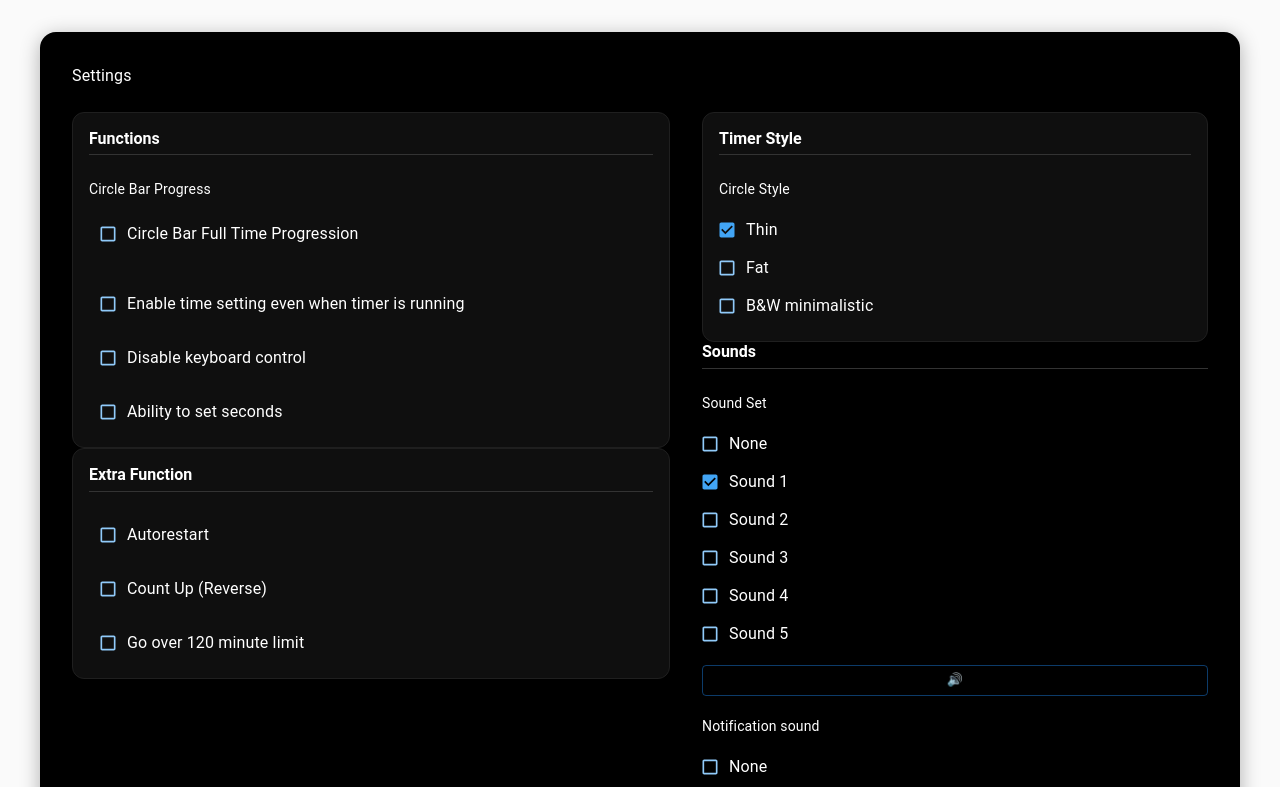
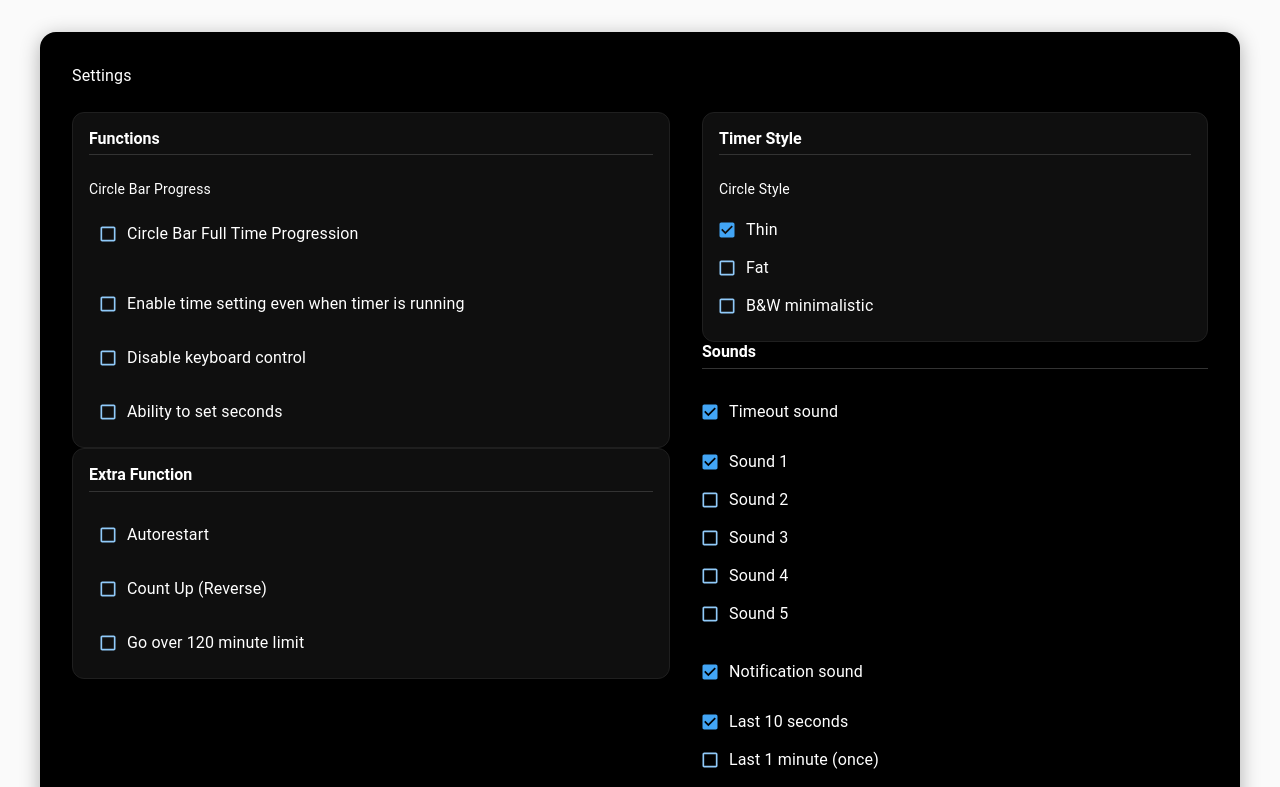
Before and after one commit to Iqnis-03/mqtjs_sv, a React (Create React App) app: page / in a window 1280 px wide. Shown: the top 787 px of the page. Built offline with nearby package versions, Linux system fonts and the light colour scheme.

Commit message:
Revamp Sounds UI: rename, remove None, add master toggles, auto-preview on selection
cgen-04dc33f95a35460fbf676de190c52b82

```diff
--- a/src/components/MqtSetting.js
+++ b/src/components/MqtSetting.js
@@ -202,14 +202,23 @@ const MqtSetting = () => {
 
   // SOUND preview
   const previewAudioRef = useRef(null);
-  const handlePreviewSound = async () => {
+  const handlePreviewSound = async (previewSet) => {
     try {
-      if (soundSet === 0) return;
+      const target = typeof previewSet === 'number' ? previewSet : soundSet;
+      if (previewSet === 'warn') {
+        const audio = new Audio(`/warn-end-sound.mp3`);
+        previewAudioRef.current = audio;
+        audio.preload = 'auto';
+        audio.volume = 1.0;
+        await audio.play();
+        return;
+      }
+      if (target === 0) return;
       if (previewAudioRef.current) {
         previewAudioRef.current.pause();
         previewAudioRef.current.currentTime = 0;
       }
-      const suffix = soundSet === 1 ? '' : soundSet;
+      const suffix = target === 1 ? '' : target;
       const audio = new Audio(`/end-sound${suffix}.mp3`);
       previewAudioRef.current = audio;
       audio.preload = 'auto';
@@ -292,23 +301,20 @@ const MqtSetting = () => {
 
           <div className="settings-section">
             <h3>Sounds</h3>
-            <Typography variant="body2">Sound Set</Typography>
+            <FormControlLabel control={<Checkbox size="small" checked={soundSet !== 0} onChange={(e) => setSoundSet(e.target.checked ? (soundSet === 0 ? 1 : soundSet) : 0)} />} label="Timeout sound" />
             <Stack>
-              <FormControlLabel control={<Checkbox size="small" checked={soundSet === 0} onChange={() => setSoundSet(0)} />} label="None" />
-              <FormControlLabel control={<Checkbox size="small" checked={soundSet === 1} onChange={() => setSoundSet(1)} />} label="Sound 1" />
-              <FormControlLabel control={<Checkbox size="small" checked={soundSet === 2} onChange={() => setSoundSet(2)} />} label="Sound 2" />
-              <FormControlLabel control={<Checkbox size="small" checked={soundSet === 3} onChange={() => setSoundSet(3)} />} label="Sound 3" />
-              <FormControlLabel control={<Checkbox size="small" checked={soundSet === 4} onChange={() => setSoundSet(4)} />} label="Sound 4" />
-              <FormControlLabel control={<Checkbox size="small" checked={soundSet === 5} onChange={() => setSoundSet(5)} />} label="Sound 5" />
+              <FormControlLabel control={<Checkbox size="small" checked={soundSet === 1} onChange={() => { setSoundSet(1); handlePreviewSound(1); }} disabled={soundSet === 0} />} label="Sound 1" />
+              <FormControlLabel control={<Checkbox size="small" checked={soundSet === 2} onChange={() => { setSoundSet(2); handlePreviewSound(2); }} disabled={soundSet === 0} />} label="Sound 2" />
+              <FormControlLabel control={<Checkbox size="small" checked={soundSet === 3} onChange={() => { setSoundSet(3); handlePreviewSound(3); }} disabled={soundSet === 0} />} label="Sound 3" />
+              <FormControlLabel control={<Checkbox size="small" checked={soundSet === 4} onChange={() => { setSoundSet(4); handlePreviewSound(4); }} disabled={soundSet === 0} />} label="Sound 4" />
+              <FormControlLabel control={<Checkbox size="small" checked={soundSet === 5} onChange={() => { setSoundSet(5); handlePreviewSound(5); }} disabled={soundSet === 0} />} label="Sound 5" />
             </Stack>
-            <Button variant="outlined" size="small" onClick={handlePreviewSound} aria-label="Preview selected sound set" title="Preview selected sound set" disabled={soundSet === 0}>🔊</Button>
 
-            <Typography variant="body2" sx={{ mt: 1 }}>Notification sound</Typography>
+            <FormControlLabel sx={{ mt: 1 }} control={<Checkbox size="small" checked={warnMode !== 'none'} onChange={(e) => setWarnMode(e.target.checked ? (warnMode === 'none' ? '10s' : warnMode) : 'none')} />} label="Notification sound" />
             <Stack>
-              <FormControlLabel control={<Checkbox size="small" checked={warnMode === 'none'} onChange={() => setWarnMode('none')} />} label="None" />
-              <FormControlLabel control={<Checkbox size="small" checked={warnMode === '10s'} onChange={() => setWarnMode('10s')} />} label="Last 10 seconds" />
-              <FormControlLabel control={<Checkbox size="small" checked={warnMode === '1m'} onChange={() => setWarnMode('1m')} />} label="Last 1 minute (once)" />
-              <FormControlLabel control={<Checkbox size="small" checked={warnMode === '5m'} onChange={() => setWarnMode('5m')} />} label="Last 5 minutes (once)" />
+              <FormControlLabel control={<Checkbox size="small" checked={warnMode === '10s'} onChange={() => { setWarnMode('10s'); handlePreviewSound('warn'); }} disabled={warnMode === 'none'} />} label="Last 10 seconds" />
+              <FormControlLabel control={<Checkbox size="small" checked={warnMode === '1m'} onChange={() => { setWarnMode('1m'); handlePreviewSound('warn'); }} disabled={warnMode === 'none'} />} label="Last 1 minute (once)" />
+              <FormControlLabel control={<Checkbox size="small" checked={warnMode === '5m'} onChange={() => { setWarnMode('5m'); handlePreviewSound('warn'); }} disabled={warnMode === 'none'} />} label="Last 5 minutes (once)" />
             </Stack>
             <FormControlLabel control={<Checkbox size="small" checked={startSoundEnabled} onChange={() => setStartSoundEnabled(!startSoundEnabled)} />} label="Enable Start Sound" />
           </div>
```
